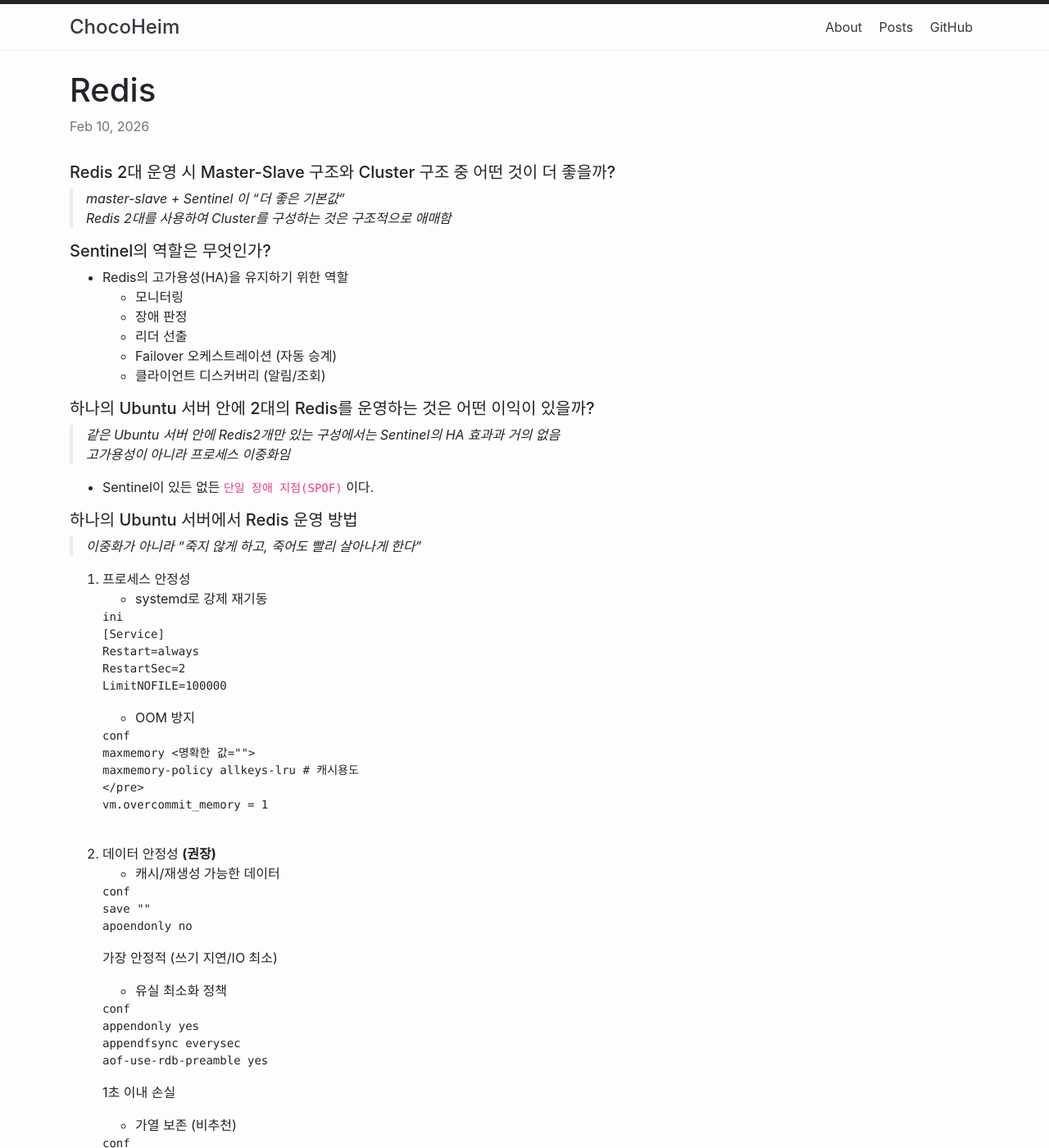
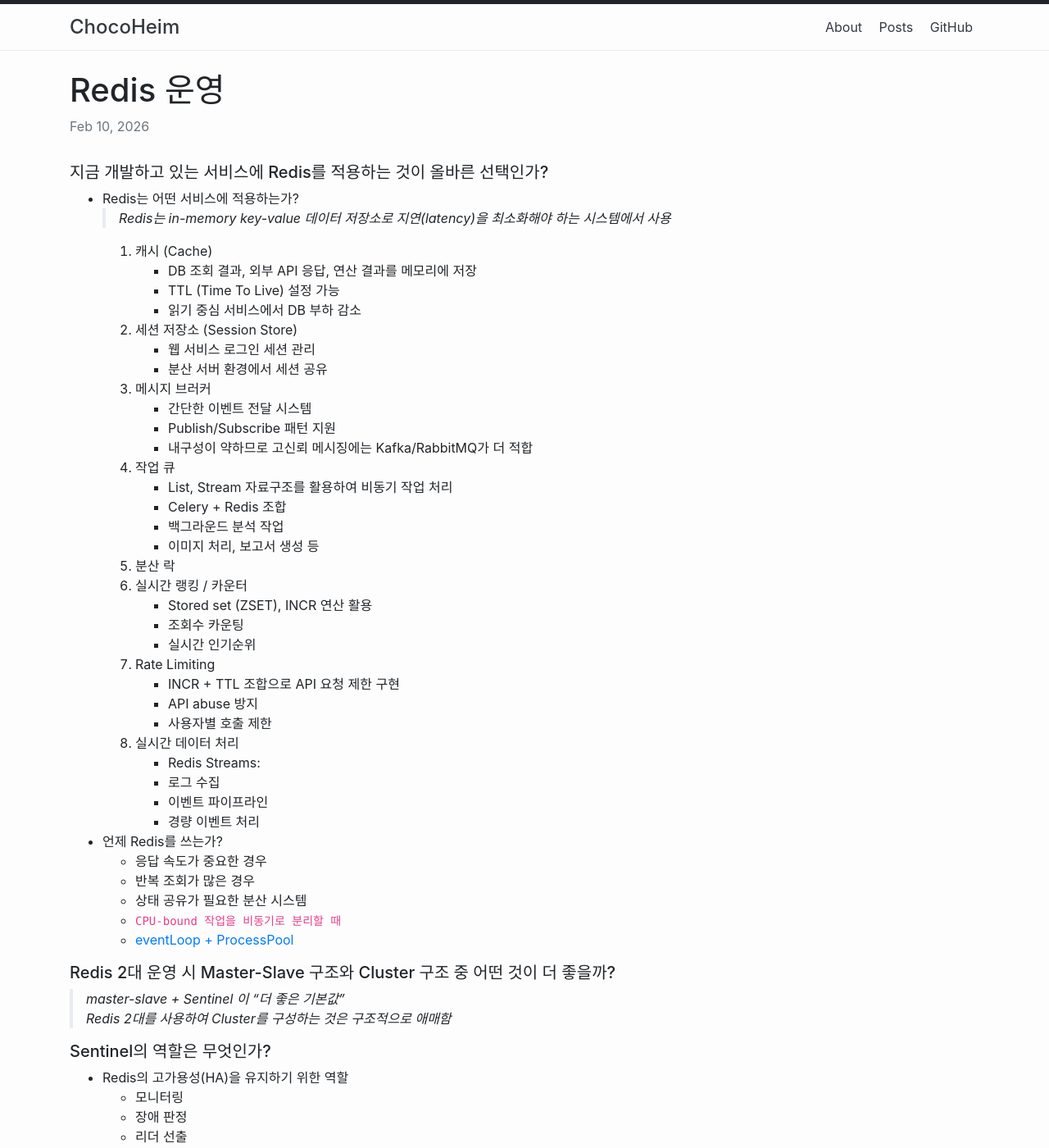
Before and after one commit to imdsoho/imdsoho.github.io, a Jekyll site: the page built from _posts/아키텍쳐/2026-02-10-Redis.md, in a window 1280 px wide and 1400 px high. Shown: the whole window at 82% size. Built offline with Jekyll 4.4.1, drawn with Linux system fonts in a browser that asks for light colours; some of the changed text lies outside the part shown.

Commit message:
Redis + folder commit

```diff
--- a/_posts/2026-02-10-Redis.md
+++ b/_posts/아키텍쳐/2026-02-10-Redis.md
@@ -1,7 +1,50 @@
 ---
 layout: post
-title: "Redis"
+title: "Redis 운영"
 ---
+
+##### 지금 개발하고 있는 서비스에 Redis를 적용하는 것이 올바른 선택인가?
+
+- Redis는 어떤 서비스에 적용하는가?
+> Redis는 in-memory key-value 데이터 저장소로 지연(latency)을 최소화해야 하는 시스템에서 사용
+
+  1. 캐시 (Cache)
+     - DB 조회 결과, 외부 API 응답, 연산 결과를 메모리에 저장
+     - TTL (Time To Live) 설정 가능
+     - 읽기 중심 서비스에서 DB 부하 감소
+  2. 세션 저장소 (Session Store)
+     - 웹 서비스 로그인 세션 관리
+     - 분산 서버 환경에서 세션 공유
+  3. 메시지 브러커
+     - 간단한 이벤트 전달 시스템
+     - Publish/Subscribe 패턴 지원
+     - 내구성이 약하므로 고신뢰 메시징에는 Kafka/RabbitMQ가 더 적합
+  4. 작업 큐
+     - List, Stream 자료구조를 활용하여 비동기 작업 처리
+     - Celery + Redis 조합
+     - 백그라운드 분석 작업
+     - 이미지 처리, 보고서 생성 등
+  5. 분산 락
+  6. 실시간 랭킹 / 카운터
+     - Stored set (ZSET), INCR 연산 활용
+     - 조회수 카운팅
+     - 실시간 인기순위
+  7. Rate Limiting
+     - INCR + TTL 조합으로 API 요청 제한 구현
+     - API abuse 방지
+     - 사용자별 호출 제한
+  8. 실시간 데이터 처리
+     - Redis Streams:
+     - 로그 수집
+     - 이벤트 파이프라인
+     - 경량 이벤트 처리
+
+- 언제 Redis를 쓰는가?
+  - 응답 속도가 중요한 경우
+  - 반복 조회가 많은 경우
+  - 상태 공유가 필요한 분산 시스템
+  - `CPU-bound 작업을 비동기로 분리할 때`
+  - [eventLoop + ProcessPool](https://github.com/imdsoho/CodeSnippetAPI)
 
 ##### Redis 2대 운영 시 Master-Slave 구조와 Cluster 구조 중 어떤 것이 더 좋을까?
 
@@ -35,12 +78,13 @@
    RestartSec=2
    LimitNOFILE=100000
    </pre>
+
    - OOM 방지
    <pre>conf
    maxmemory <명확한 값>
    maxmemory-policy allkeys-lru # 캐시용도
    </pre>
-   vm.overcommit_memory = 1
+   - vm.overcommit_memory = 1
 
 2. 데이터 안정성 **(권장)**
    - 캐시/재생성 가능한 데이터
```
Also changed, not shown: _posts/python/2026-02-14-asyncio.md (+1 -0 lines), _posts/개발/2026-02-10-prometheus-grafana.md (added, +6 -0 lines), _posts/용어/2026-02-06-개발용어-1.md (renamed from _posts/2026-02-06-용어.md, +7 -0 lines), _posts/python/2026-01-30-fastapi-gunicorn-uvicorn.md (renamed from _posts/2026-01-30-fastapi-gunicorn-uvicorn.md), _posts/web/2026-02-04-응답속도가-느린-분석서비스-UX-개선.md (renamed from _posts/2026-02-04-응답속도가-느린-분석서비스-UX-개선.md), _posts/개발/2026-02-14-스레드-안전하지-않습니다.md (renamed from _posts/basic/2026-02-14-스레드-안전하지-않습니다.md), _posts/읽을거리/2026-01-22-도파민(Dopamine).md (renamed from _posts/2026-01-22-도파민(Dopamine).md), _posts/통계/2026-01-09-카이제곱-검정-(Chi-Squared-Test).md (renamed from _posts/2026-01-09-카이제곱-검정-(Chi-Squared-Test).md).
